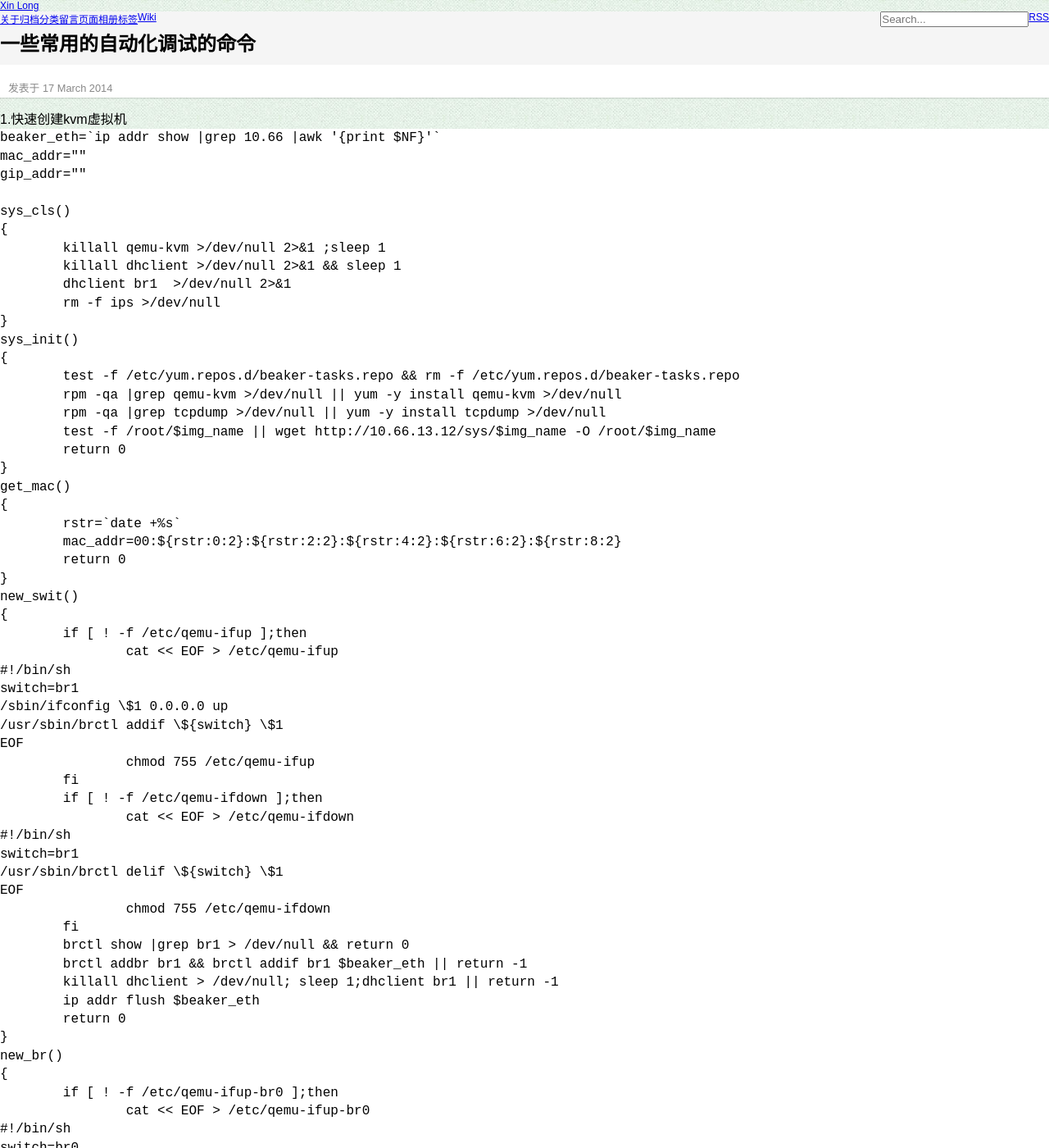
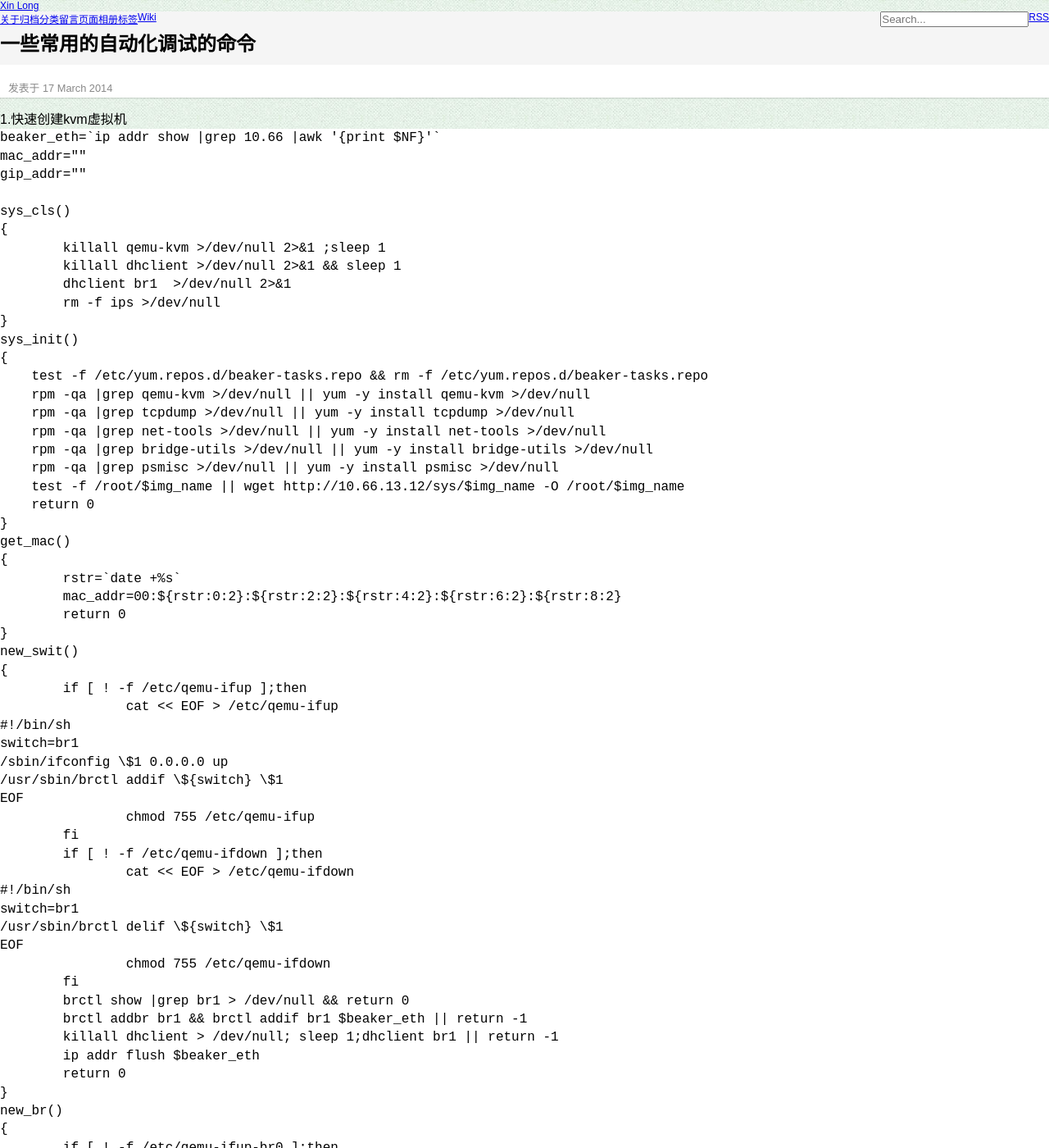
Before and after one commit to fengpsky/lxin.github.io, a Jekyll site: the page built from _posts/2014-03-17-some-auto-debug-command.md, in a window 1280 px wide and 1400 px high. Shown: the whole window at 82% size. Built offline with Jekyll 4.4.1, drawn with Linux system fonts in a browser that asks for light colours; comment, search, counter and statistics services are not loaded; some of the changed text lies outside the part shown.

Commit message:
some change

```diff
--- a/_posts/2014-03-17-some-auto-debug-command.md
+++ b/_posts/2014-03-17-some-auto-debug-command.md
@@ -22,11 +22,14 @@ tags: "autotest"
     }
     sys_init()
     {
-    	test -f /etc/yum.repos.d/beaker-tasks.repo && rm -f /etc/yum.repos.d/beaker-tasks.repo
-            rpm -qa |grep qemu-kvm >/dev/null || yum -y install qemu-kvm >/dev/null
-            rpm -qa |grep tcpdump >/dev/null || yum -y install tcpdump >/dev/null
-            test -f /root/$img_name || wget http://10.66.13.12/sys/$img_name -O /root/$img_name
-    	return 0
+        test -f /etc/yum.repos.d/beaker-tasks.repo && rm -f /etc/yum.repos.d/beaker-tasks.repo
+        rpm -qa |grep qemu-kvm >/dev/null || yum -y install qemu-kvm >/dev/null
+        rpm -qa |grep tcpdump >/dev/null || yum -y install tcpdump >/dev/null
+        rpm -qa |grep net-tools >/dev/null || yum -y install net-tools >/dev/null
+        rpm -qa |grep bridge-utils >/dev/null || yum -y install bridge-utils >/dev/null
+        rpm -qa |grep psmisc >/dev/null || yum -y install psmisc >/dev/null
+        test -f /root/$img_name || wget http://10.66.13.12/sys/$img_name -O /root/$img_name
+        return 0
     }
     get_mac()
     {
```
